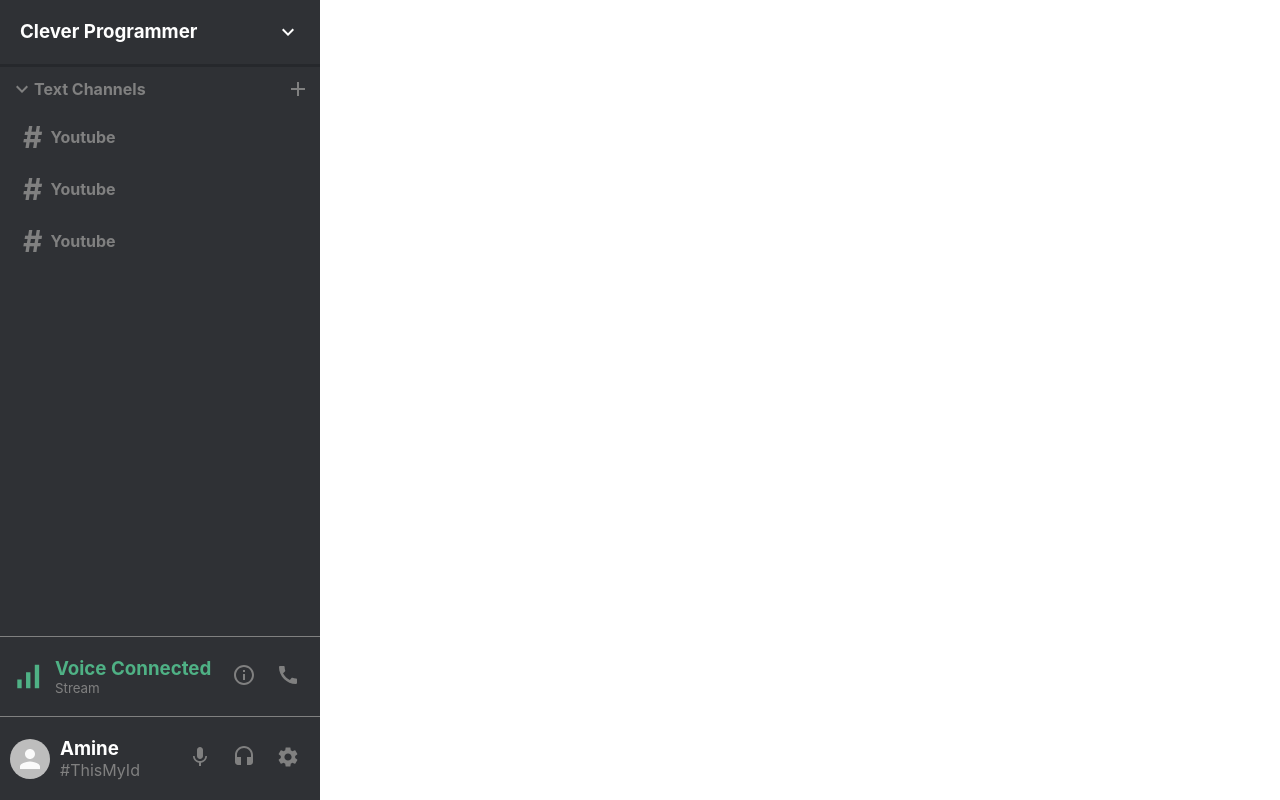
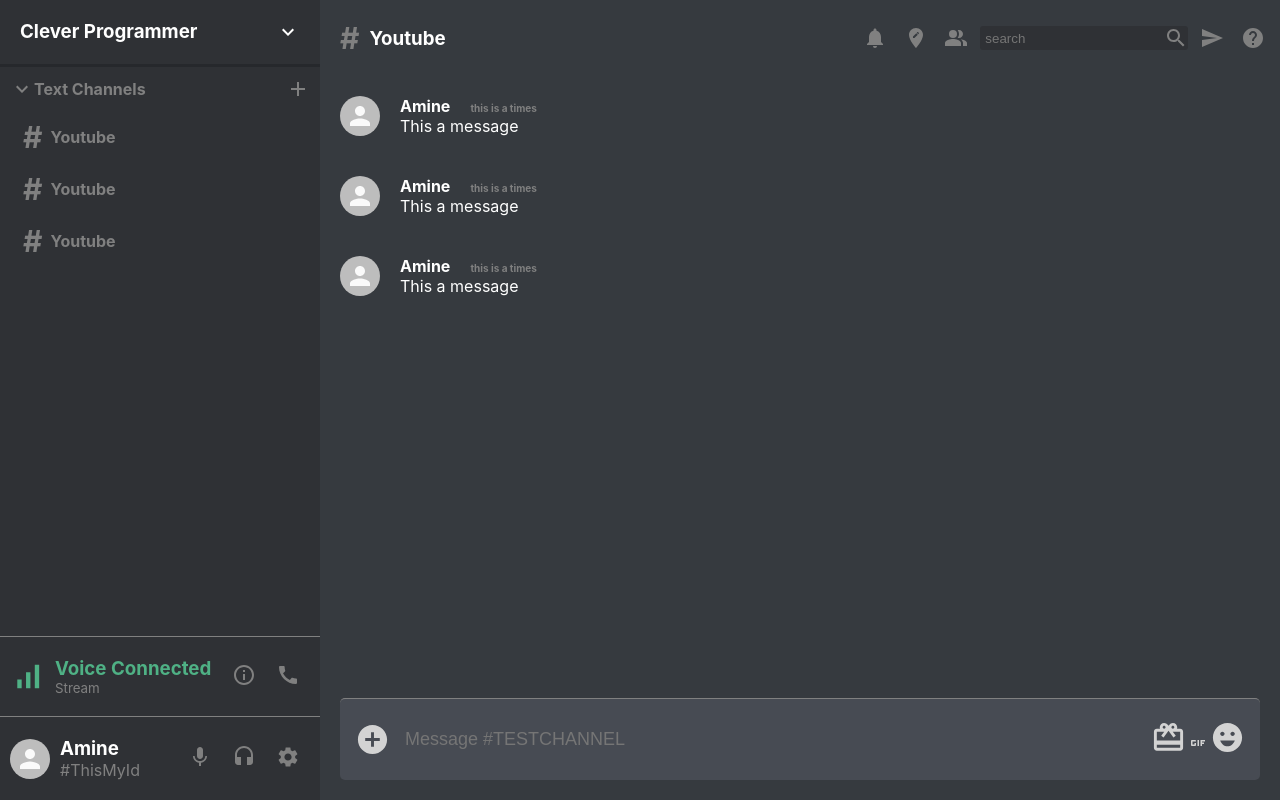
Before and after one commit to KanzariAmine/Discord-Clone, a React (Create React App) app: page / in a window 1280 px wide. Built offline with nearby package versions, Linux system fonts and the light colour scheme.

Commit message:
Finsh the chat part with all component

```diff
--- a/src/Chat.css
+++ b/src/Chat.css
@@ -0,0 +1,40 @@
+.chat {
+  display: flex;
+  flex-direction: column;
+  flex: 0.75;
+  background-color: #363a3f;
+  height: 100vh;
+}
+.chat__messages {
+  flex: 1;
+}
+.chat__input {
+  color: lightgray;
+  display: flex;
+  align-items: center;
+  justify-content: space-between;
+  padding: 15px;
+  border-radius: 5px;
+  margin: 20px;
+  border-top: 1px solid gray;
+  background-color: #474b53;
+}
+.chat__input > form > input {
+  padding: 15px;
+  background: transparent;
+  border: none;
+  outline-width: 0;
+  color: white;
+  font-size: large;
+  width: 100%;
+}
+.chat__input > form {
+  flex: 1;
+}
+
+.chat__inputButton {
+  display: none;
+}
+.chat__inputIcons > .MuiSvgIcon-root {
+  padding: 5px;
+}
--- a/src/Chat.js
+++ b/src/Chat.js
@@ -1,7 +1,36 @@
 import React from "react";
+import ChatHeader from "./ChatHeader";
+import AddCircleIcon from "@material-ui/icons/AddCircle";
+import CardGiftcardIcon from "@material-ui/icons/CardGiftcard";
+import GifIcon from "@material-ui/icons/Gif";
+import EmojiEmotionsIcon from "@material-ui/icons/EmojiEmotions";
+import Message from "./Message";
 import "./Chat.css";
 const Chat = () => {
-  return <div className="chat"></div>;
+  return (
+    <div className="chat">
+      <ChatHeader />
+      <div className="chat__messages">
+        <Message />
+        <Message />
+        <Message />
+      </div>
+      <div className="chat__input">
+        <AddCircleIcon fontSize="large" />
+        <form>
+          <input placeholder={`Message #TESTCHANNEL`} />
+          <button className="chat__inputButton" type="submit">
+            Send Message
+          </button>
+        </form>
+        <div className="chat__inputIcon">
+          <CardGiftcardIcon fontSize="large" />
+          <GifIcon ontSize="large" />
+          <EmojiEmotionsIcon fontSize="large" />
+        </div>
+      </div>
+    </div>
+  );
 };
 
 export default Chat;
--- /dev/null
+++ b/src/ChatHeader.css
@@ -0,0 +1,46 @@
+.chatHeader {
+  display: flex;
+  justify-content: space-between;
+  align-items: center;
+  color: gray;
+  padding: 10px;
+}
+.chatHeader__hash {
+  color: gray;
+  font-size: 30px;
+  padding: 10px;
+}
+.chatHeader__left > h3 {
+  color: white;
+  align-items: center;
+  display: flex;
+}
+.chatHeader__right {
+  display: flex;
+  align-items: center;
+  flex: 0.5;
+  justify-content: space-between;
+}
+
+.chatHeader__right > .MuiSvgIcon-root {
+  padding: 5px;
+  cursor: pointer;
+}
+.chatHeader__right > .MuiSvgIcon-root:hover {
+  color: white;
+}
+
+.chatHeader__search {
+  display: flex;
+  align-items: center;
+  color: gray;
+  background-color: #2f3135;
+  border-radius: 3px;
+  padding-left: 3px;
+}
+.chatHeader__search > input {
+  background: transparent;
+  outline-width: 0;
+  color: white;
+  border: none;
+}
--- /dev/null
+++ b/src/ChatHeader.js
@@ -0,0 +1,33 @@
+import React from "react";
+import PeopleAltIcon from "@material-ui/icons/PeopleAlt";
+import EditLocationIcon from "@material-ui/icons/EditLocation";
+import NotificationsIcon from "@material-ui/icons/Notifications";
+import SearchIcon from "@material-ui/icons/Search";
+import SendIcon from "@material-ui/icons/Send";
+import HelpIcon from "@material-ui/icons/Help";
+import "./ChatHeader.css";
+function ChatHeader() {
+  return (
+    <div className="chatHeader">
+      <div className="chatHeader__left">
+        <h3>
+          <span className="chatHeader__hash">#</span>Youtube
+        </h3>
+      </div>
+      <div className="chatHeader__right">
+        <NotificationsIcon />
+        <EditLocationIcon />
+        <PeopleAltIcon />
+        <div className="chatHeader__search">
+          <input placeholder="search" />
+          <SearchIcon />
+        </div>
+
+        <SendIcon />
+        <HelpIcon />
+      </div>
+    </div>
+  );
+}
+
+export default ChatHeader;
--- /dev/null
+++ b/src/Message.css
@@ -0,0 +1,15 @@
+.message {
+  display: flex;
+  align-items: center;
+  padding: 20px;
+  color: white;
+}
+.message__info {
+  margin-left: 20px;
+}
+
+.message__timestamp {
+  color: gray;
+  margin-left: 20px;
+  font-size: x-small;
+}
--- /dev/null
+++ b/src/Message.js
@@ -0,0 +1,19 @@
+import { Avatar } from "@material-ui/core";
+import React from "react";
+import "./Message.css";
+const Message = () => {
+  return (
+    <div className="message">
+      <Avatar />
+      <div className="message__info">
+        <h4>
+          Amine
+          <span className="message__timestamp">this is a times</span>
+        </h4>
+        <p>This a message</p>
+      </div>
+    </div>
+  );
+};
+
+export default Message;
```
